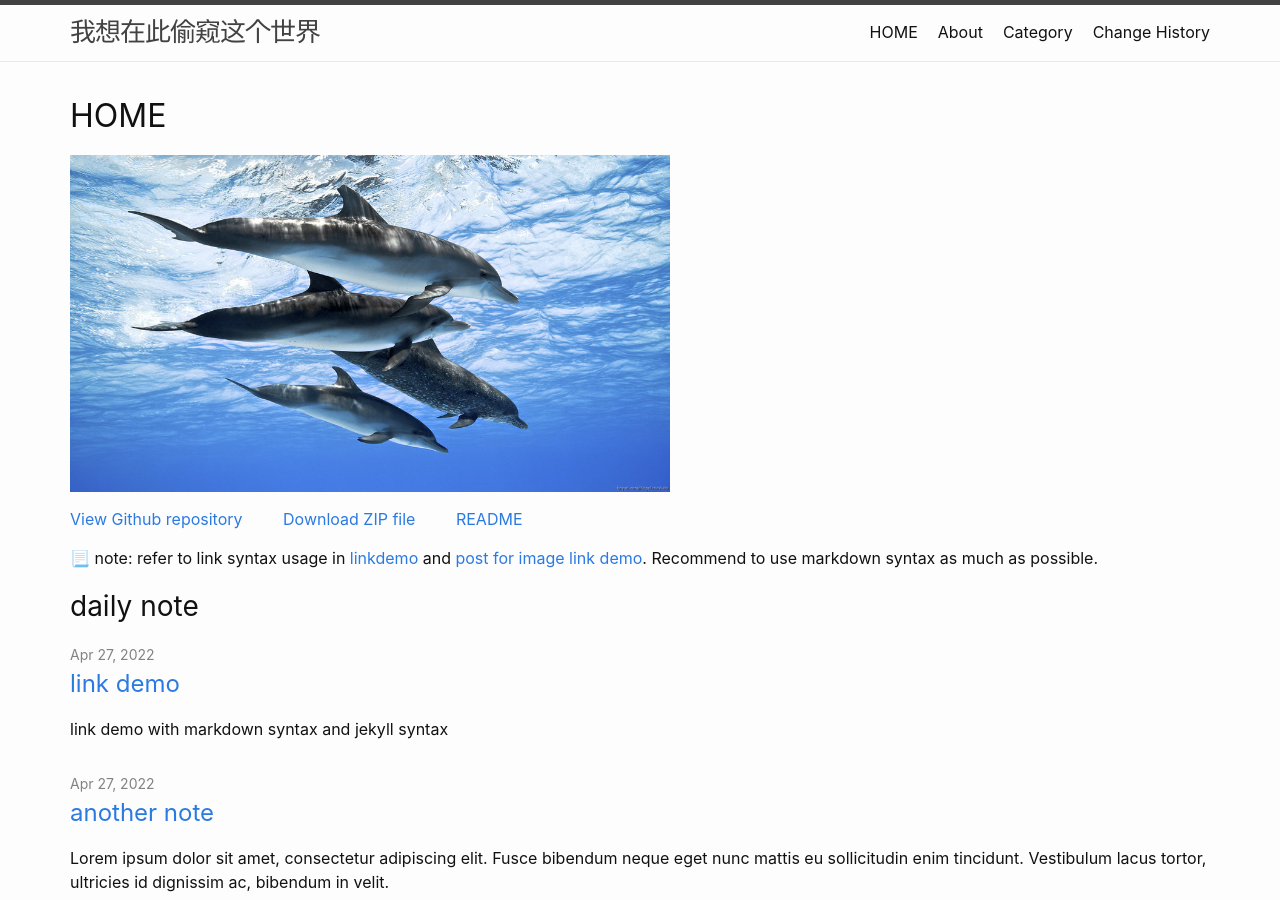
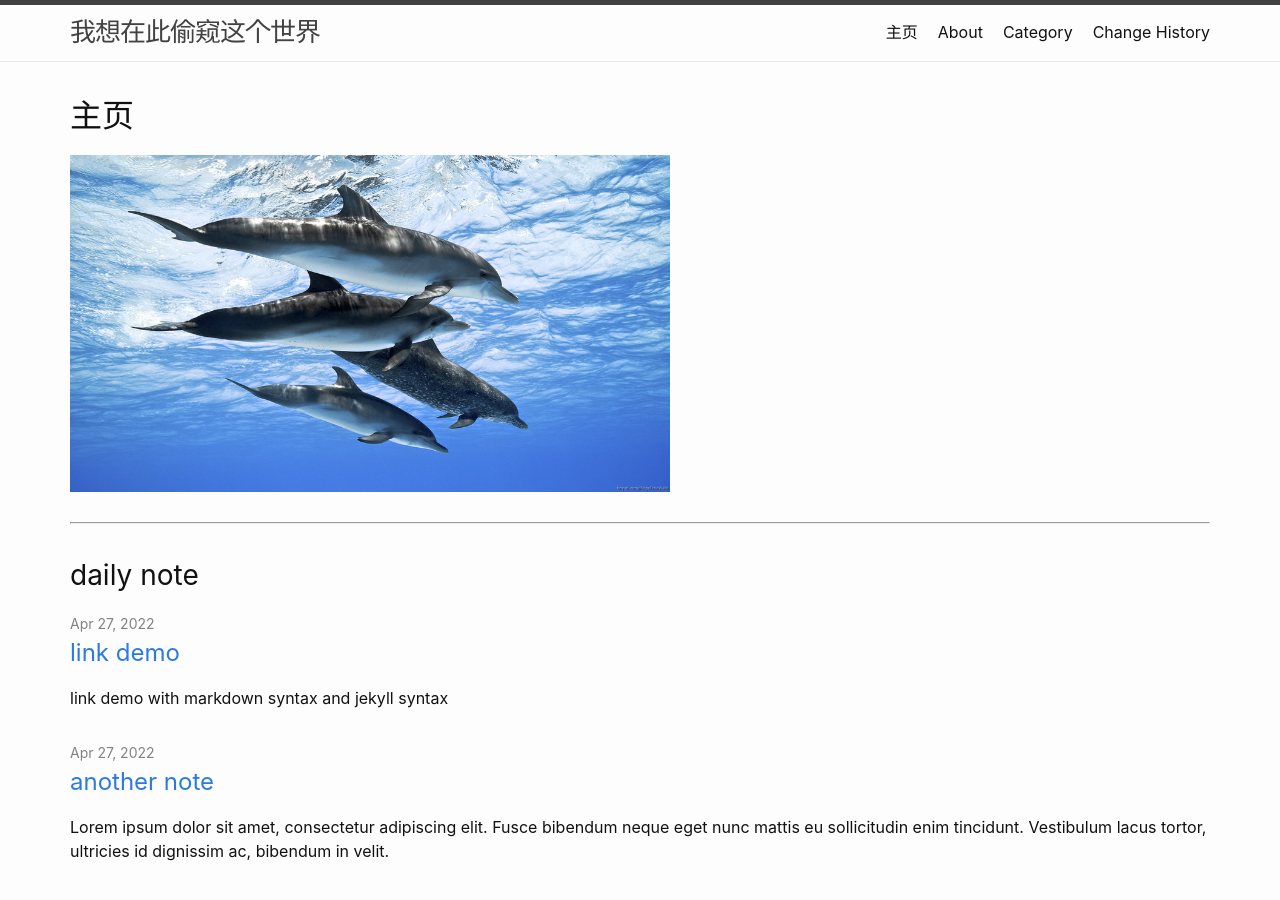
Before and after one commit to red6star/vincent.github.io, a Jekyll site: the page built from index.md, in a window 1280 px wide and 900 px high. Built offline with Jekyll 4.4.1, drawn with Linux system fonts in a browser that asks for light colours.

Commit message:
Update index.md

```diff
--- a/index.md
+++ b/index.md
@@ -1,16 +1,12 @@
 ---
-title: HOME
+title: 主页
 layout: home
 list_title: "daily note"
 ---
 
 <p align=left>
 <img width=600 style="float:none" src="./assets/images/dolphin.jpg" /> </p>
-
-[View Github repository](https://github.com/jeffatoptics/jeff-minima)  &nbsp; &nbsp; &nbsp; &nbsp; [Download ZIP file](https://github.com/jeffatoptics/jeff-minima/archive/refs/heads/master.zip) &nbsp; &nbsp; &nbsp; &nbsp; [README](README.md)
-
-📃 note:  refer to link syntax usage in [linkdemo](linkdemo.md) and [post for image link demo](./_posts/2022-03-27-this-post-for-image-link-demo.md). Recommend to use markdown syntax as much as possible.
-
+---
 <!-- <ul>
   {% for post in site.posts %}
     <li>
```
